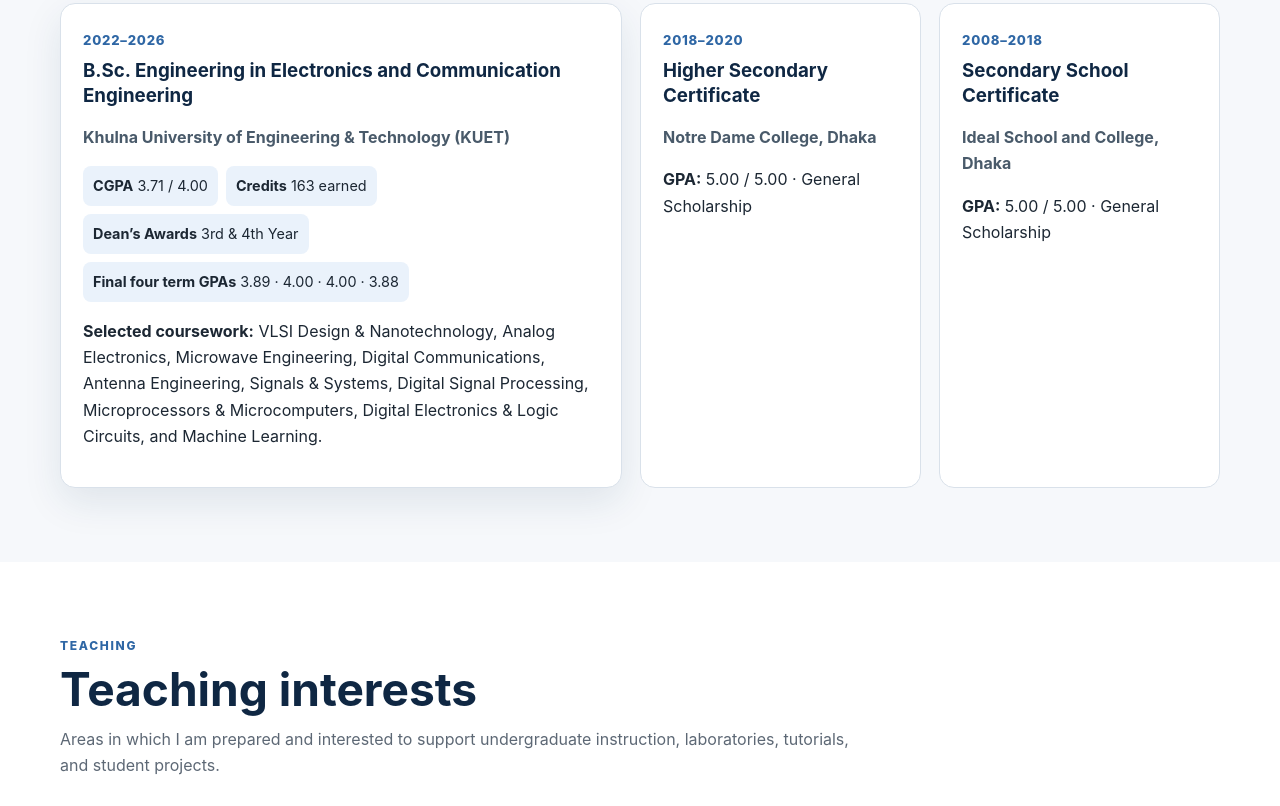
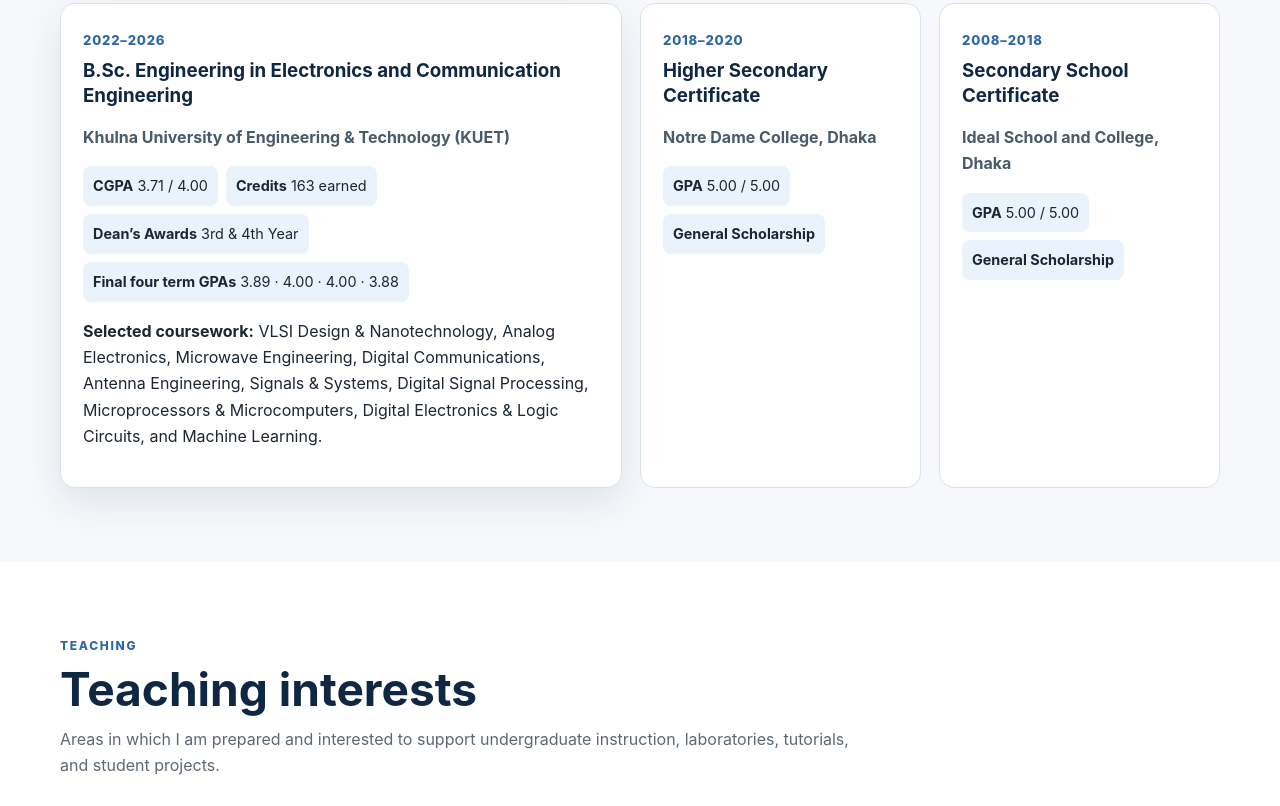
Before and after one commit to AryanAditta/AryanAditta.github.io, a plain HTML site: page academic-profile/index.html in a window 1280 px wide. Shown: the part 906-1712 px from the top of the page. Drawn offline with Linux system fonts and the light colour scheme.

Commit message:
Refine education stats, teaching cards, and references

```diff
--- a/academic-profile/index.html
+++ b/academic-profile/index.html
@@ -103,13 +103,19 @@
             <div class="year">2018–2020</div>
             <h3>Higher Secondary Certificate</h3>
             <p class="institution">Notre Dame College, Dhaka</p>
-            <p><strong>GPA:</strong> 5.00 / 5.00 · General Scholarship</p>
+            <div class="stats compact-stats">
+              <span><strong>GPA</strong> 5.00 / 5.00</span>
+              <span><strong>General Scholarship</strong></span>
+            </div>
           </article>
           <article class="edu-card">
             <div class="year">2008–2018</div>
             <h3>Secondary School Certificate</h3>
             <p class="institution">Ideal School and College, Dhaka</p>
-            <p><strong>GPA:</strong> 5.00 / 5.00 · General Scholarship</p>
+            <div class="stats compact-stats">
+              <span><strong>GPA</strong> 5.00 / 5.00</span>
+              <span><strong>General Scholarship</strong></span>
+            </div>
           </article>
         </div>
       </div>
@@ -332,6 +338,12 @@
             <p>Professor, Department of Electronics and Communication Engineering<br />Khulna University of Engineering & Technology</p>
             <a href="mailto:robi@ece.kuet.ac.bd">robi@ece.kuet.ac.bd</a>
           </article>
+          <article>
+            <span class="meta">Undergraduate Thesis Supervisor</span>
+            <h3>Aysha Tabassum</h3>
+            <p>Lecturer<br />Khulna University of Engineering & Technology<br />Academic Building, Block-C, KUET</p>
+            <p class="reference-contact"><a href="tel:+8801618090452">+880 1618-090452</a><br /><a href="mailto:aysha@ece.kuet.ac.bd">aysha@ece.kuet.ac.bd</a></p>
+          </article>
         </div>
       </div>
     </section>
```
